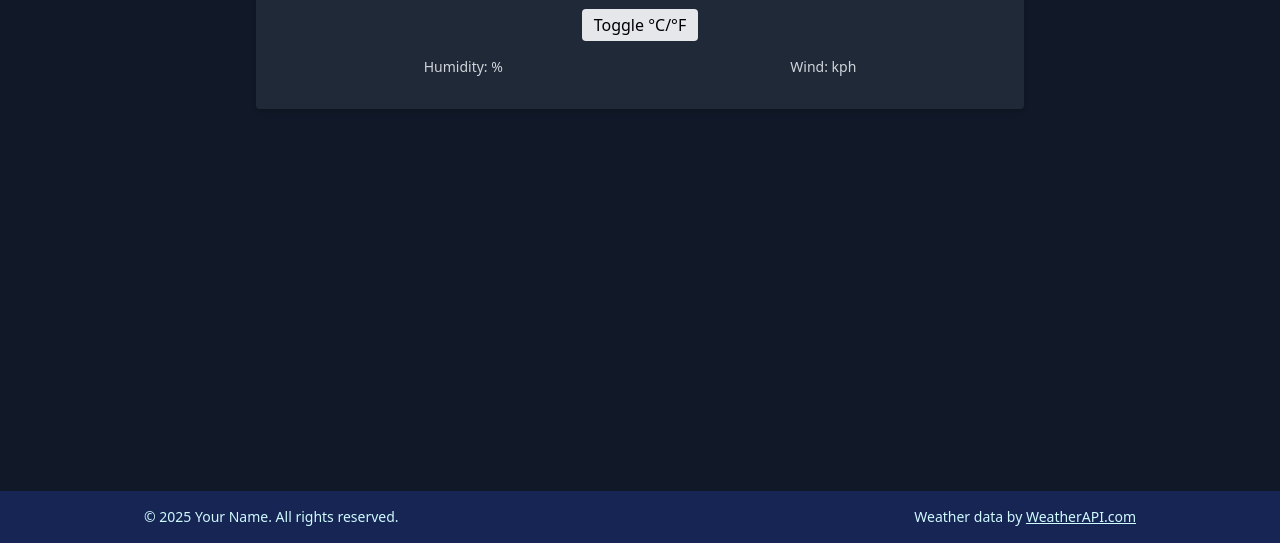
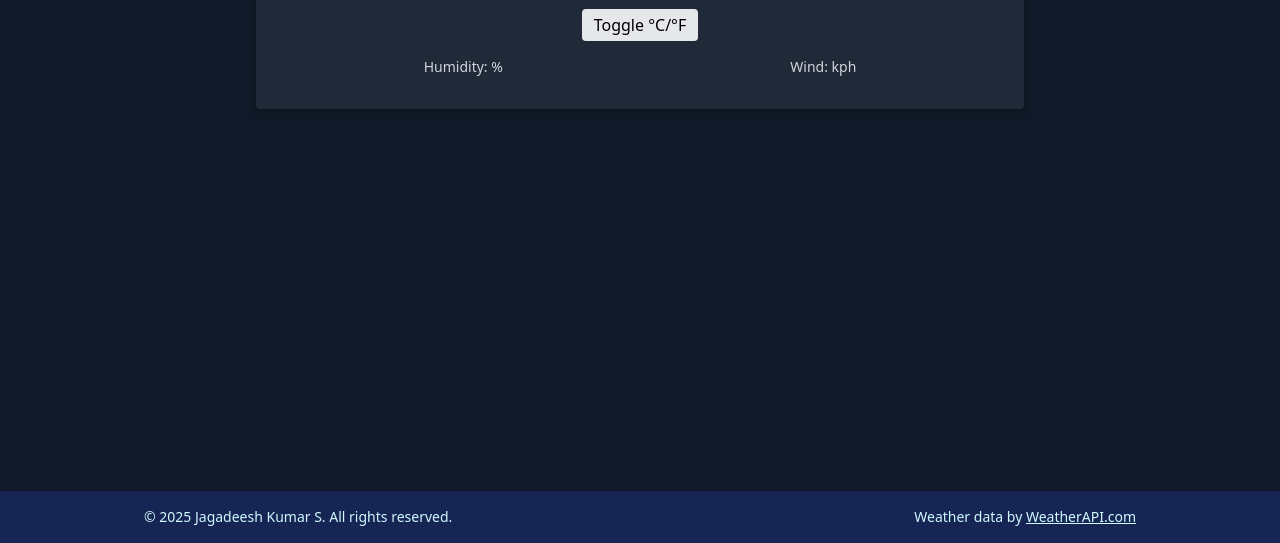
Before and after one commit to JKS-sys/weather-API-at-0001, a plain HTML site: page index.html in a window 1280 px wide. Shown: the part 257-800 px from the top of the page. Drawn offline with nearby package versions, Linux system fonts and the light colour scheme.

Commit message:
Update footer copyright to reflect current author name

```diff
--- a/index.html
+++ b/index.html
@@ -117,7 +117,7 @@
       <div
         class="max-w-5xl mx-auto px-4 flex flex-col md:flex-row items-center justify-between text-cyan-100 text-sm"
       >
-        <span>&copy; 2025 Your Name. All rights reserved.</span>
+        <span>&copy; 2025 Jagadeesh Kumar S. All rights reserved.</span>
         <span>
           Weather data by
           <a
```
